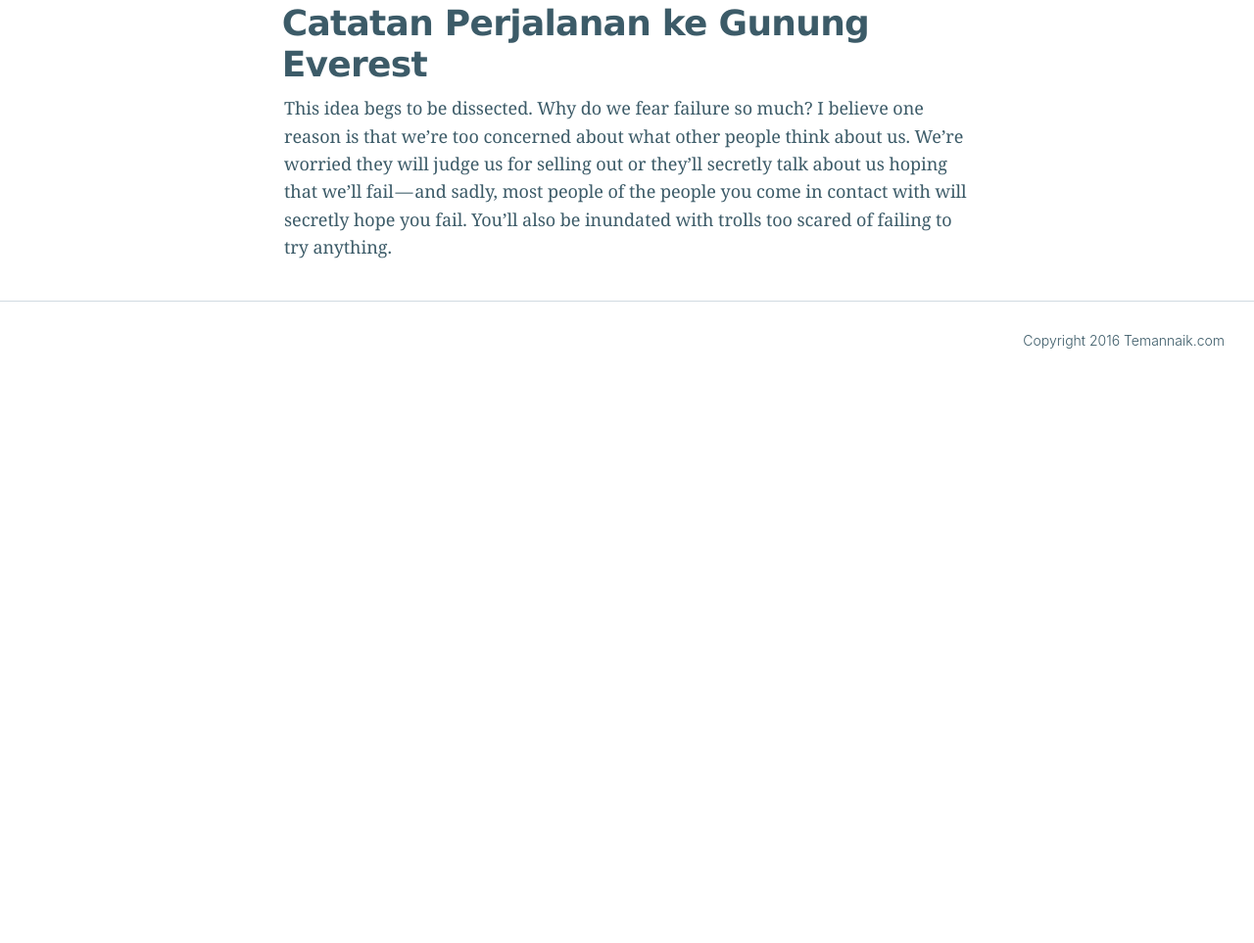
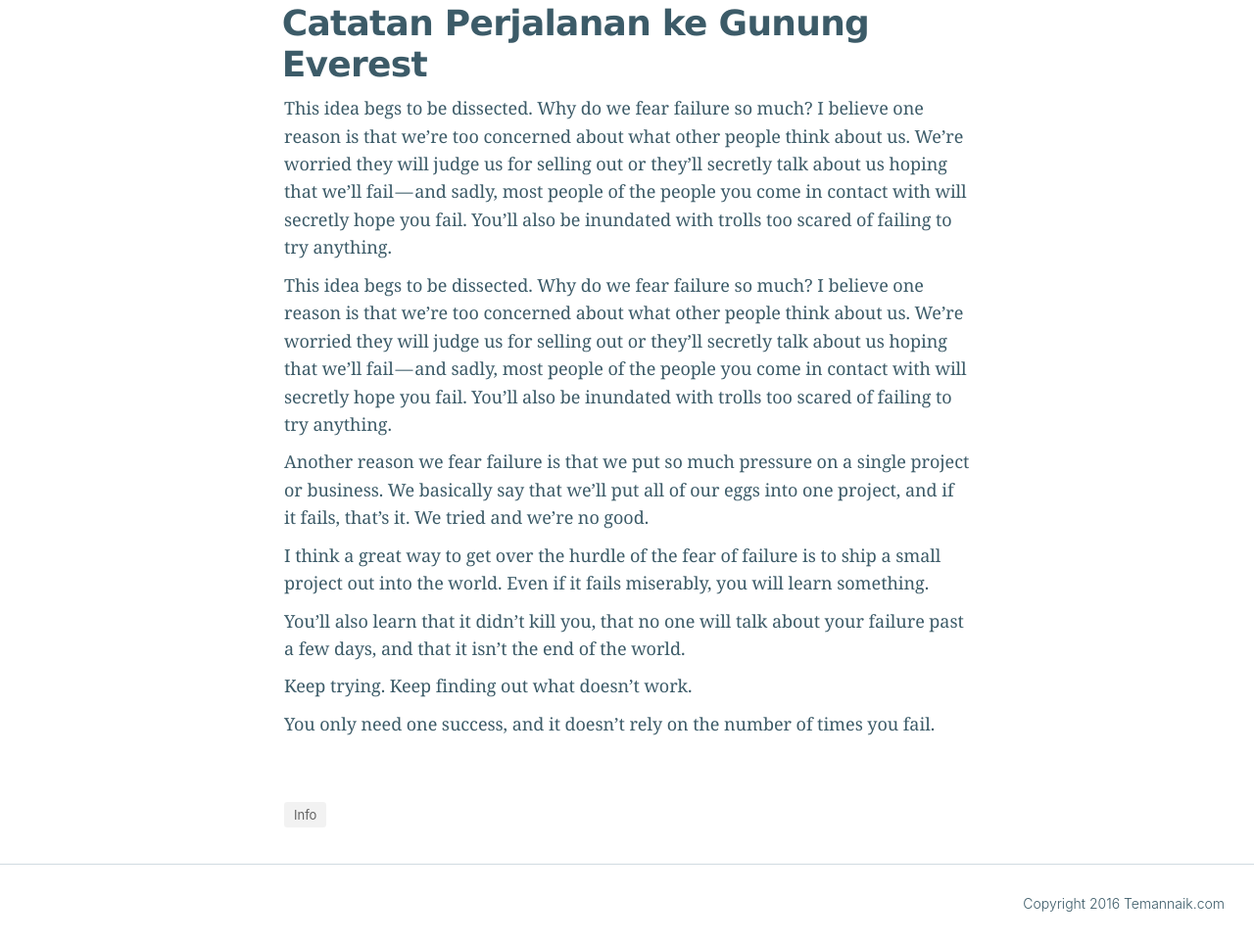
Before and after one commit to NekadGeek/temannaik-theme, a plain HTML site: page single-post.html in a window 1280 px wide. Shown: the part 903-1866 px from the top of the page at 98% size. Before the commit the page ends 1291 px from the top, so only its background shows below. Drawn offline with nearby package versions, Linux system fonts and the light colour scheme; files whose address does not match are found by name.

Commit message:
bismilah

```diff
--- a/public/css/style.css
+++ b/public/css/style.css
@@ -348,3 +348,33 @@ article.post-box .post-media-body + .post-content-body {
   width: 100%;
   height: 100%;
 }
+
+
+/* single post content tags */
+.tags {
+    font-size: 12px;
+    font-family: -apple-system,BlinkMacSystemFont,"Segoe UI",Roboto,Oxygen,Ubuntu,Cantarell,"Open Sans","Helvetica Neue",sans-serif;
+    letter-spacing: 0;
+    font-weight: 400;
+    font-style: normal;
+}
+
+.tags-postTags .tag-button, .tags-postTags>.button, .tags-postTags>a {
+    font-family: -apple-system,BlinkMacSystemFont,"Segoe UI",Roboto,Oxygen,Ubuntu,Cantarell,"Open Sans","Helvetica Neue",sans-serif;
+    font-weight: 400;
+    font-style: normal;
+    color: rgba(0,0,0,.44);
+    font-size: 13px;
+    letter-spacing: 0;
+    text-decoration: none;
+    background: #fafafa;
+    border-radius: 3px;
+    border: 1px solid #f0f0f0;
+    padding: 5px 10px;
+}
+
+.tags-borderless .tag-button, .tags-borderless>.button, .tags-borderless>a {
+    border: none;
+    color: rgba(0,0,0,.6);
+    background: rgba(0,0,0,.05);
+}
--- a/single-post.html
+++ b/single-post.html
@@ -58,7 +58,7 @@
         </div>
         <!-- /.container-fluid -->
     </nav>
-    <section id="single-post-header">
+    <section id="contet">
         <div class="content-single-post">
             <div class="block-postMeta postMeta-previewHeader">
                 <div class="u-floatLeft">
@@ -91,10 +91,34 @@
             <div class="singlePost-wrap">
                 <h3 class="singlePost-title">Catatan Perjalanan ke Gunung Everest</h3>
 
-                <p name="8f47" id="8f47" class="singlePost-content">
+                <p class="singlePost-content">
                     This idea begs to be dissected. Why do we fear failure so much? I believe one reason is that we’re too concerned about what other people think about us. We’re worried they will judge us for selling out or they’ll secretly talk about us hoping that we’ll fail — and sadly, most people of the people you come in contact with will secretly hope you fail. You’ll also be inundated with trolls too scared of failing to try anything.
                 </p>
+                <p class="singlePost-content">
+                    This idea begs to be dissected. Why do we fear failure so much? I believe one reason is that we’re too concerned about what other people think about us. We’re worried they will judge us for selling out or they’ll secretly talk about us hoping that we’ll fail — and sadly, most people of the people you come in contact with will secretly hope you fail. You’ll also be inundated with trolls too scared of failing to try anything.
+                </p>
+                <p class="singlePost-content">
+                    Another reason we fear failure is that we put so much pressure on a single project or business. We basically say that we’ll put all of our eggs into one project, and if it fails, that’s it. We tried and we’re no good.
+                </p>
+                <p class="singlePost-content">
+                    I think a great way to get over the hurdle of the fear of failure is to ship a small project out into the world. Even if it fails miserably, you will learn something.
+                </p>
+                <p class="singlePost-content">
+                    You’ll also learn that it didn’t kill you, that no one will talk about your failure past a few days, and that it isn’t the end of the world.
+                </p>
+                <p class="singlePost-content">
+                    Keep trying. Keep finding out what doesn’t work.
+                </p>
+                <p class="singlePost-content">
+                    You only need one success, and it doesn’t rely on the number of times you fail.
+                </p>
 
+            </div>
+        </div>
+
+        <div class="content-single-post">
+            <div class="tags tags-postTags tags-borderless">
+                <a class="link" href="/catgory/info" data-action-source="post">Info</a>
             </div>
         </div>
 
```
